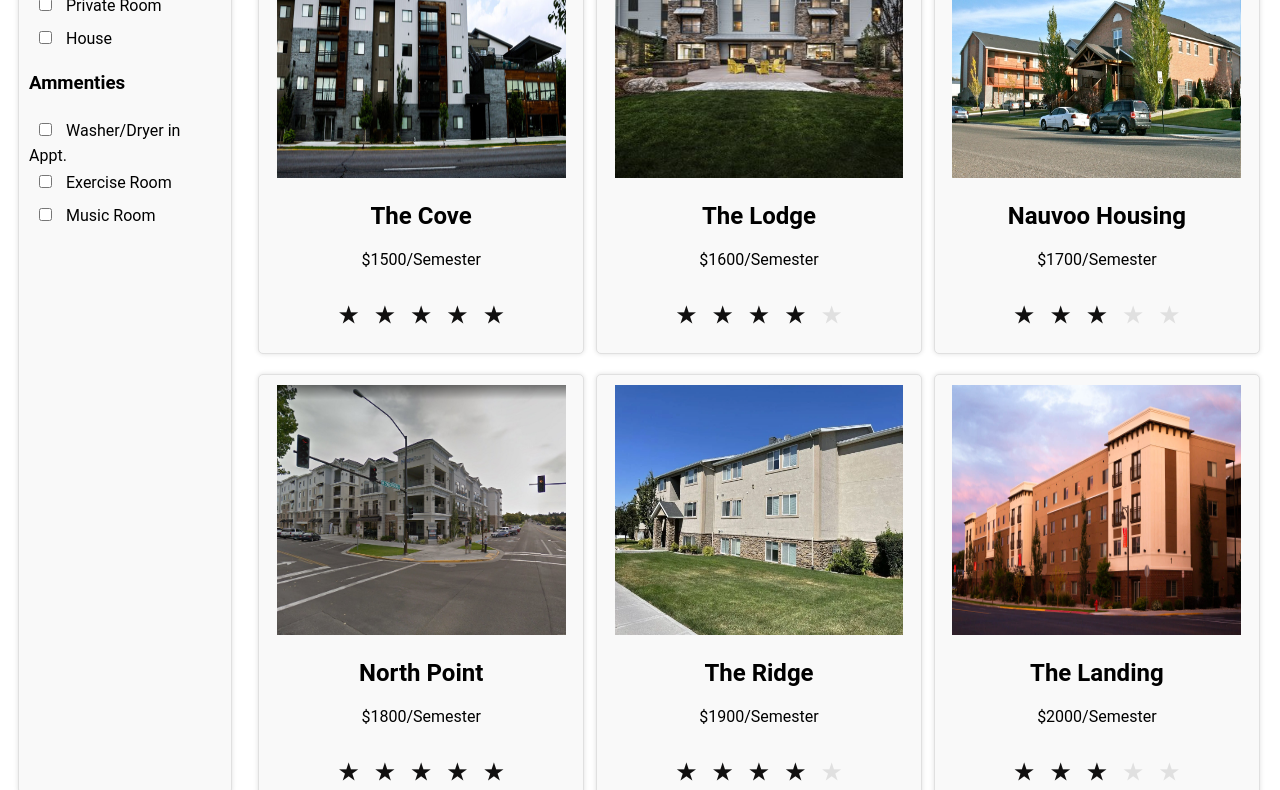
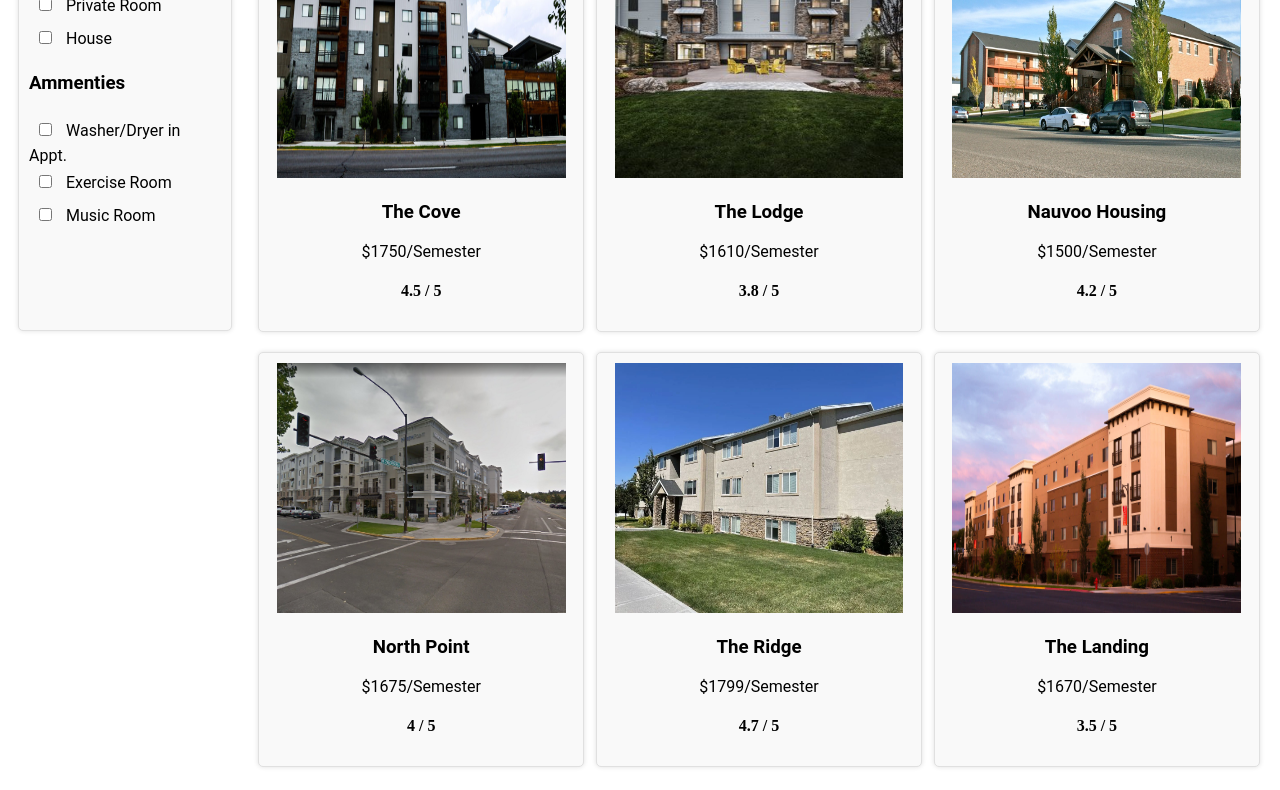
Before and after one commit to Elchamos64/rateYourApartmentv1, a plain HTML site: page studentApproved.html in a window 1280 px wide. Shown: the part 440-1230 px from the top of the page. Drawn offline with Linux system fonts and the light colour scheme.

Commit message:
Modified product boxes

```diff
--- a/scripts/studentApartments.js
+++ b/scripts/studentApartments.js
@@ -86,12 +86,8 @@ function output(data){
         <img src="${item.imageUrl}" alt=${item.name}>
         <h3>${item.name}</h3>
         <p>$${item.price}/Semester<p>
-        <h4>${item.rating}</h4>
-        <span class="star">&#8902;</span>
-        <span class="star">&#8902;</span>
-        <span class="star">&#8902;</span>
-        <span class="star">&#8902;</span>
-        <span class="star">&#8902;</span></div></a>`;
+        <h4>${item.rating} / 5</h4>
+        </div></a>`;
     });
 }
 function Reset(){
--- a/studentApproved.html
+++ b/studentApproved.html
@@ -50,66 +50,6 @@
             </div>
         </div>
         <div id="productbox_container">
-            <a href="#"><div class="productbox" id ="Cove">
-                <img src="images/the_cove.jpg" alt="image1">
-                <h2>The Cove</h2>
-                <p>$1500/Semester</p>
-                <span class="star">&#8902;</span>
-                <span class="star">&#8902;</span>
-                <span class="star">&#8902;</span>
-                <span class="star">&#8902;</span>
-                <span class="star">&#8902;</span>
-            </div></a>
-            <a href ="#"><div class="productbox" id="Lodge">
-                <img src="images/the_lodge.jpg" alt="image2">
-                <h2>The Lodge</h2>
-                <p>$1600/Semester</p>
-                <span class="star">&#8902;</span>
-                <span class="star">&#8902;</span>
-                <span class="star">&#8902;</span>
-                <span class="star">&#8902;</span>
-                <span class="star_unfilled">&#8902;</span>
-            </div></a>
-            <a href ="#"><div class="productbox" id="Nauvoo">
-                <img src="images/nauvoo-house-apartments-rexburg-id-primary-photo.jpg" alt="image2">
-                <h2>Nauvoo Housing</h2>
-                <p>$1700/Semester</p>
-                <span class="star">&#8902;</span>
-                <span class="star">&#8902;</span>
-                <span class="star">&#8902;</span>
-                <span class="star_unfilled">&#8902;</span>
-                <span class="star_unfilled">&#8902;</span>
-            </div></a>
-            <a href ="#"><div class="productbox" id="Northpoint">
-                <img src="images/Northpoint.webp" alt="image2">
-                <h2>North Point</h2>
-                <p>$1800/Semester</p>
-                <span class="star">&#8902;</span>
-                <span class="star">&#8902;</span>
-                <span class="star">&#8902;</span>
-                <span class="star">&#8902;</span>
-                <span class="star">&#8902;</span>
-            </div></a>
-            <a href="#"><div class="productbox" id="Ridge">
-                <img src="images/ridge.webp" alt="image1">
-                <h2>The Ridge</h2>
-                <p>$1900/Semester</p>
-                <span class="star">&#8902;</span>
-                <span class="star">&#8902;</span>
-                <span class="star">&#8902;</span>
-                <span class="star">&#8902;</span>
-                <span class="star_unfilled">&#8902;</span>
-            </div></a>
-            <a href ="#"><div class="productbox" id="Landing">
-                <img src="images/the_landing.jpg" alt="image2">
-                <h2>The Landing</h2>
-                <p>$2000/Semester</p>
-                <span class="star">&#8902;</span>
-                <span class="star">&#8902;</span>
-                <span class="star">&#8902;</span>
-                <span class="star_unfilled">&#8902;</span>
-                <span class="star_unfilled">&#8902;</span>
-            </div></a>
         </div>
     </div>
     <footer>
--- a/styles/styles.css
+++ b/styles/styles.css
@@ -189,7 +189,6 @@ nav a:link, nav a:visited, footer a:link, footer a:visited {
 }
 
 
-
 @media screen and (max-width: 1200px) {
     nav {
        font-size:0.75em;
```
